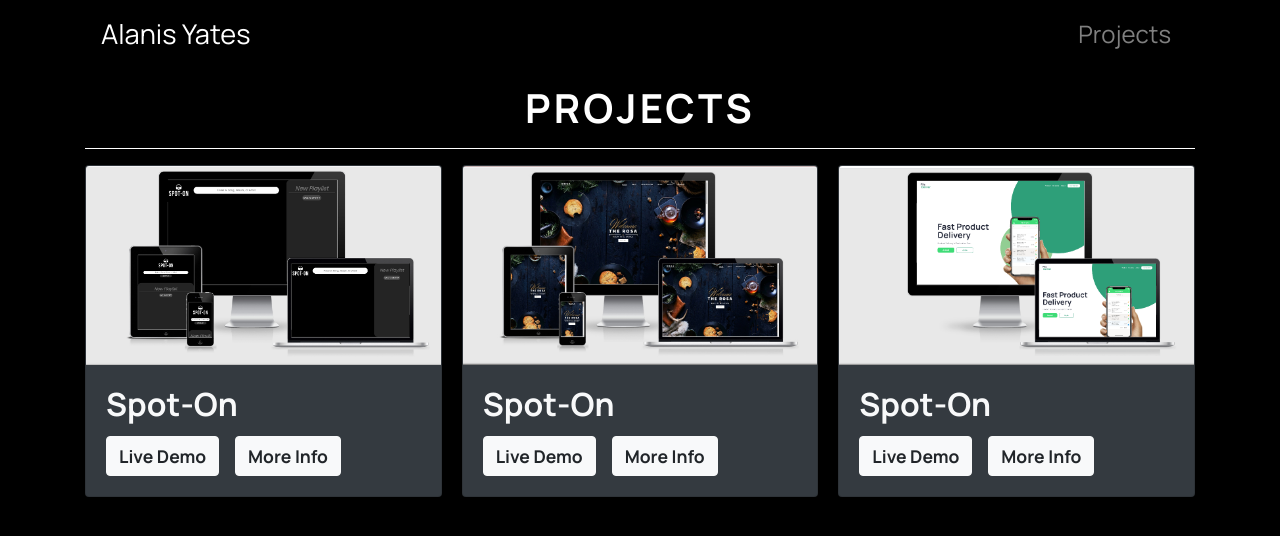
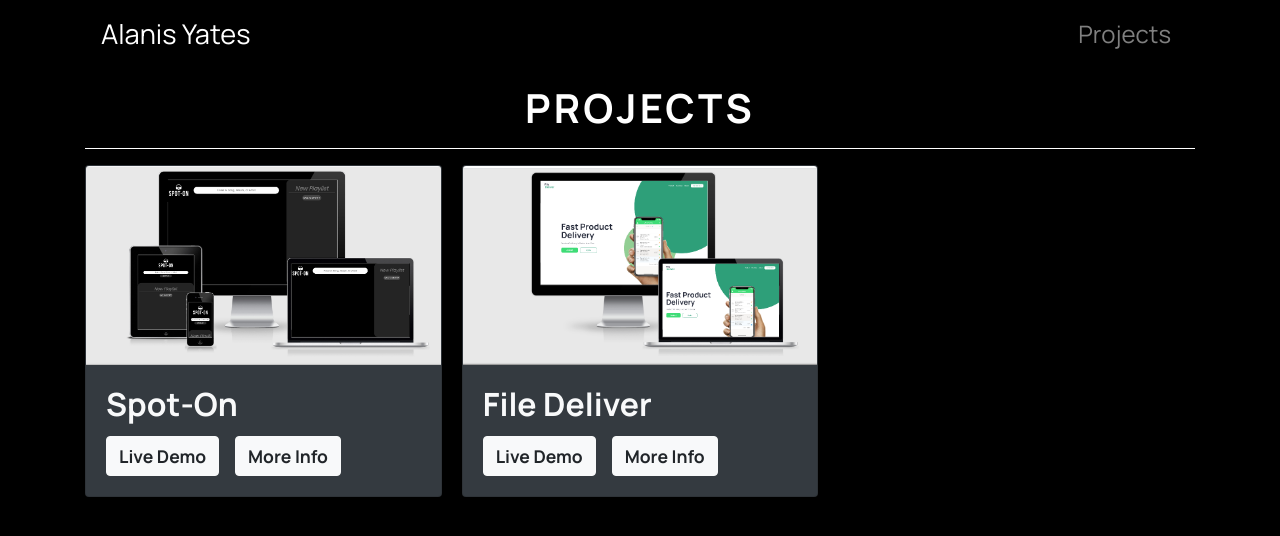
Before and after one commit to AlanisYates/AlanisYates.github.io, a React (Create React App) app: page /projects in a window 1280 px wide. Shown: the top 536 px of the page. Built offline with nearby package versions, Linux system fonts and the light colour scheme; what @merc/react-timeline would draw is missing.

Commit message:
fixing the modals

```diff
--- a/src/Components/Projects/Projects.js
+++ b/src/Components/Projects/Projects.js
@@ -8,10 +8,21 @@ import "./Project.css";
 const width = "100%";
 
 export const Projects = () => {
-  const [show, setShow] = useState(false);
+  const [modalState, setModalState] = useState(
+    "modal-one" | "modal-two" | ("close" > "close")
+  );
 
-  const handleClose = () => setShow(false);
-  const handleShow = () => setShow(true);
+  const handleShowModalOne = () => {
+    setModalState("modal-one");
+  };
+
+  const handleShowModalTwo = () => {
+    setModalState("modal-two");
+  };
+
+  const handleClose = () => {
+    setModalState("close");
+  };
 
   return (
     <div
@@ -64,13 +75,13 @@ export const Projects = () => {
             <Button
               variant="light"
               style={{ fontSize: "1.1rem", fontWeight: "700" }}
-              onClick={handleShow}
+              onClick={handleShowModalOne}
             >
               More Info
             </Button>
 
             <Modal
-              show={show}
+              show={modalState === "modal-one"}
               onHide={handleClose}
               size="md"
               aria-labelledby="contained-modal-title-vcenter"
@@ -89,117 +100,14 @@ export const Projects = () => {
                     }}
                   >
                     A web app built with React that allows the user to create
-                    spotify playlist on their account all on the same screen.{" "}
+                    spotify playlist. Users are authenticated with their spotify account. The user can then seach for any song on spotify, add that song to a playlist and save that playlist to their account.{" "}
                   </p>
-
                   <p
                     style={{
                       fontWeight: "500",
                     }}
                   >
-                    Utilized react components, state management, HTTP and JSON
-                    requests to create a dynamic web application. Created and
-                    implemented a responsive website design with SCSS.
-                  </p>
-
-                  <hr />
-                  <h4 style={{ fontWeight: "900", fontSize: "1.5rem" }}>
-                    Built With:
-                  </h4>
-                  <ul
-                    style={{
-                      fontWeight: "500",
-                      listStyle: "square",
-                    }}
-                  >
-                    <li>React.js</li>
-                    <li>Spotify Api</li>
-                    <li>Node.js</li>
-                    <li>SCSS/SASS</li>
-                  </ul>
-                </div>
-              </Modal.Body>
-              <Modal.Footer>
-                <Button
-                  href="https://github.com/pokalama/Spot-"
-                  target="_blank"
-                  onClick={handleClose}
-                  style={{
-                    background: "black",
-                    border: "none",
-                    padding: "0.5rem 1rem",
-                  }}
-                >
-                  View Code
-                </Button>
-              </Modal.Footer>
-            </Modal>
-          </Card.Body>
-        </Card>
-        <Card
-          bg="dark"
-          text="light"
-          style={{
-            width: width,
-          }}
-        >
-          <Card.Img variant="top" src={require("./Images/rest.jpg")} />
-          <Card.Body>
-            <Card.Title>
-              <h2 style={{ fontWeight: "700" }}>Spot-On</h2>
-            </Card.Title>
-            <Button
-              href="https://spot-on.netlify.app/"
-              target="_blank"
-              onClick={handleClose}
-              variant="light"
-              style={{
-                marginRight: "1rem",
-                fontSize: "1.1rem",
-                fontWeight: "700",
-              }}
-            >
-              Live Demo
-            </Button>
-            <Button
-              variant="light"
-              style={{ fontSize: "1.1rem", fontWeight: "700" }}
-              onClick={handleShow}
-            >
-              More Info
-            </Button>
-
-            <Modal
-              show={show}
-              onHide={handleClose}
-              size="md"
-              aria-labelledby="contained-modal-title-vcenter"
-              centered
-            >
-              <Modal.Header closeButton>
-                <Modal.Title id="example-custom-modal-styling-title">
-                  <h1 style={{ fontWeight: "900" }}>Spot-On</h1>
-                </Modal.Title>
-              </Modal.Header>
-              <Modal.Body>
-                <div>
-                  <p
-                    style={{
-                      fontWeight: "500",
-                    }}
-                  >
-                    A web app built with React that allows the user to create
-                    spotify playlist on their account all on the same screen.{" "}
-                  </p>
-
-                  <p
-                    style={{
-                      fontWeight: "500",
-                    }}
-                  >
-                    Utilized react components, state management, HTTP and JSON
-                    requests to create a dynamic web application. Created and
-                    implemented a responsive website design with SCSS.
+                    {" "}
                   </p>
 
                   <hr />
@@ -246,10 +154,10 @@ export const Projects = () => {
           <Card.Img variant="top" src={require("./Images/Product Page.png")} />
           <Card.Body>
             <Card.Title>
-              <h2 style={{ fontWeight: "700" }}>Spot-On</h2>
+              <h2 style={{ fontWeight: "700" }}>File Deliver</h2>
             </Card.Title>
             <Button
-              href="https://spot-on.netlify.app/"
+              href="https://laughing-murdock-3b6a46.netlify.app/"
               target="_blank"
               onClick={handleClose}
               variant="light"
@@ -264,13 +172,13 @@ export const Projects = () => {
             <Button
               variant="light"
               style={{ fontSize: "1.1rem", fontWeight: "700" }}
-              onClick={handleShow}
+              onClick={handleShowModalTwo}
             >
               More Info
             </Button>
 
             <Modal
-              show={show}
+              show={modalState === "modal-two"}
               onHide={handleClose}
               size="md"
               aria-labelledby="contained-modal-title-vcenter"
@@ -288,19 +196,14 @@ export const Projects = () => {
                       fontWeight: "500",
                     }}
                   >
-                    A web app built with React that allows the user to create
-                    spotify playlist on their account all on the same screen.{" "}
+                    This is a static landing page for a file delivery app.{" "}
                   </p>
 
                   <p
                     style={{
                       fontWeight: "500",
                     }}
-                  >
-                    Utilized react components, state management, HTTP and JSON
-                    requests to create a dynamic web application. Created and
-                    implemented a responsive website design with SCSS.
-                  </p>
+                  ></p>
 
                   <hr />
                   <h4 style={{ fontWeight: "900", fontSize: "1.5rem" }}>
@@ -312,10 +215,9 @@ export const Projects = () => {
                       listStyle: "square",
                     }}
                   >
-                    <li>React.js</li>
-                    <li>Spotify Api</li>
-                    <li>Node.js</li>
-                    <li>SCSS/SASS</li>
+                    <li>HTML</li>
+                    <li>Javascript</li>
+                    <li>SCSS/CSS</li>
                   </ul>
                 </div>
               </Modal.Body>
```
